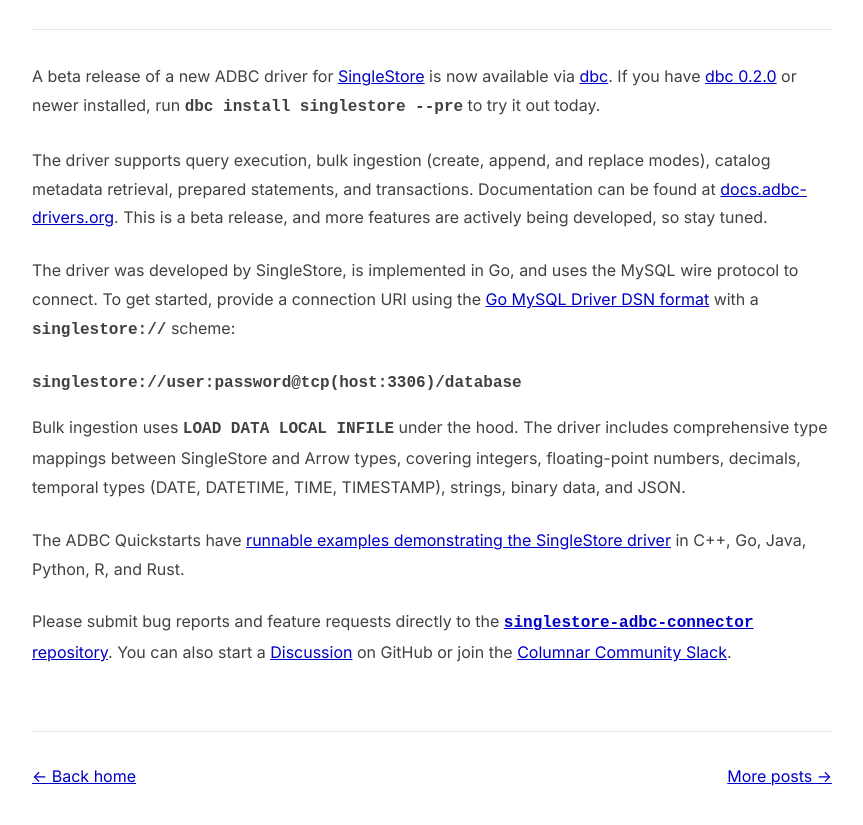
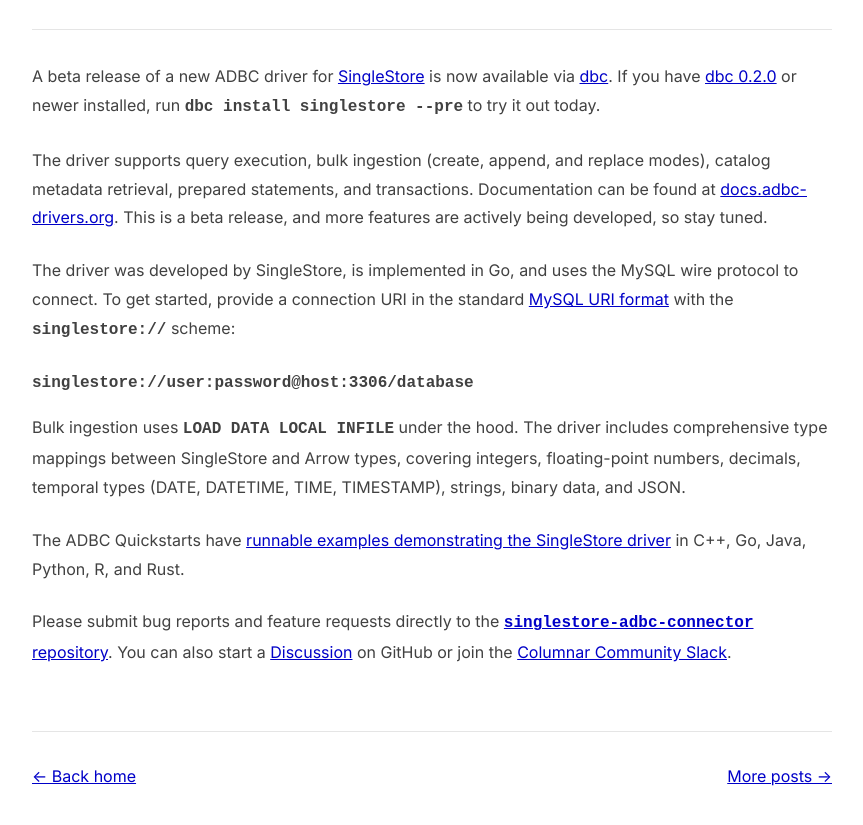
Before and after one commit to adbc-drivers/adbc-drivers.org, a Jekyll site: the page built from _posts/2026-04-03-new-adbc-driver-for-singlestore.md, in a window 1280 px wide and 900 px high, scrolled down 467 px. Shown: the top 825 px of the window, without its empty margins (208-1071 px from the left). Built offline with Jekyll 4.4.1, drawn with Linux system fonts in a browser that asks for light colours.

Commit message:
Fix singlestore blogpost

````diff
--- a/_posts/2026-04-03-new-adbc-driver-for-singlestore.md
+++ b/_posts/2026-04-03-new-adbc-driver-for-singlestore.md
@@ -8,10 +8,10 @@
 
 The driver supports query execution, bulk ingestion (create, append, and replace modes), catalog metadata retrieval, prepared statements, and transactions. Documentation can be found at [docs.adbc-drivers.org](https://docs.adbc-drivers.org/drivers/singlestore/). This is a beta release, and more features are actively being developed, so stay tuned.
 
-The driver was developed by SingleStore, is implemented in Go, and uses the MySQL wire protocol to connect. To get started, provide a connection URI using the [Go MySQL Driver DSN format](https://pkg.go.dev/github.com/go-sql-driver/mysql#readme-dsn-data-source-name) with a `singlestore://` scheme:
+The driver was developed by SingleStore, is implemented in Go, and uses the MySQL wire protocol to connect. To get started, provide a connection URI in the standard [MySQL URI format](https://dev.mysql.com/doc/refman/8.4/en/connecting-using-uri-or-key-value-pairs.html#connecting-using-uri) with the `singlestore://` scheme:
 
 ```
-singlestore://user:password@tcp(host:3306)/database
+singlestore://user:password@host:3306/database
 ```
 
 Bulk ingestion uses `LOAD DATA LOCAL INFILE` under the hood. The driver includes comprehensive type mappings between SingleStore and Arrow types, covering integers, floating-point numbers, decimals, temporal types (DATE, DATETIME, TIME, TIMESTAMP), strings, binary data, and JSON.
````
